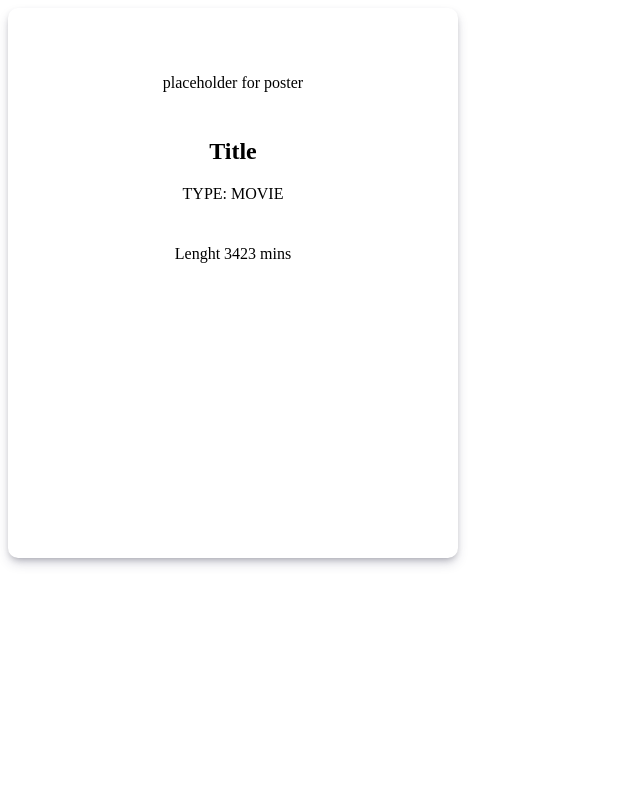
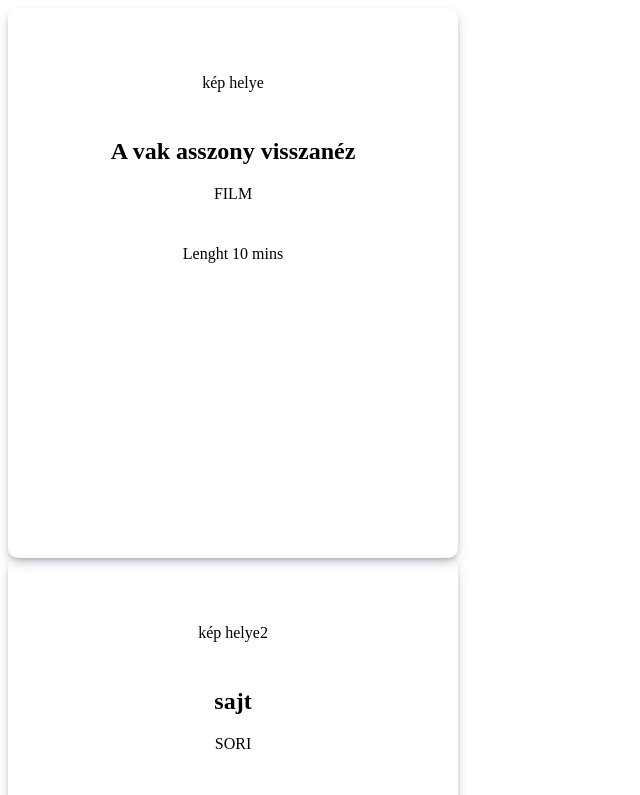
Before and after one commit to ZoleyHU/StreamingCatalog, a React (Create React App) app in the folder frontend/: page / in a window 1280 px wide. Shown: the top 795 px of the page, without its empty margins (0-640 px from the left). Built offline with nearby package versions, Linux system fonts and the light colour scheme.

Commit message:
New: CardList added to app.tsx, added props to cards

```diff
--- a/frontend/src/App.tsx
+++ b/frontend/src/App.tsx
@@ -1,11 +1,11 @@
 import React from 'react';
 import './App.css';
-import Card from './Components/Card/Card';
+import CardList from './Components/CardList/CardList';
 
 function App() {
   return (
     <div className="App">
-      <Card />
+      <CardList />
     </div>
   );
 }
--- a/frontend/src/Components/Card/Card.tsx
+++ b/frontend/src/Components/Card/Card.tsx
@@ -1,16 +1,21 @@
 import React from 'react'
 
-interface Props {}
+interface Props {
+  title: string;
+  runtime: number;
+  posterLink: string;
+  showType: string;
+}
 
-const Card = (props: Props) => {
+const Card = ({title, runtime, posterLink, showType}: Props) => {
   return (
     <div className='card'>
-      <p>placeholder for poster</p>
+      <p>{posterLink}</p>
         <div className='details'>
-            <h2>Title</h2>
-            <p>Type: Movie</p>
+            <h2>{title}</h2>
+            <p>{showType}</p>
         </div>
-        <p>Lenght 3423 mins</p>
+        <p>Lenght {runtime} mins</p>
     </div>
   )
 }
--- a/frontend/src/Components/CardList/CardList.tsx
+++ b/frontend/src/Components/CardList/CardList.tsx
@@ -1,10 +1,15 @@
 import React from 'react'
+import Card from '../Card/Card'
 
 interface Props {}
 
 const CardList = (props: Props) => {
   return (
-    <div>CardList</div>
+    <div>
+      <Card title='A vak asszony visszanéz' runtime={10} posterLink='kép helye' showType='film'/>
+      <Card title='sajt' runtime={100} posterLink='kép helye2' showType='sori'/>
+      <Card title='Szósz' runtime={1430} posterLink='kép helye3' showType='sauce'/>
+    </div>
   )
 }
 
```
